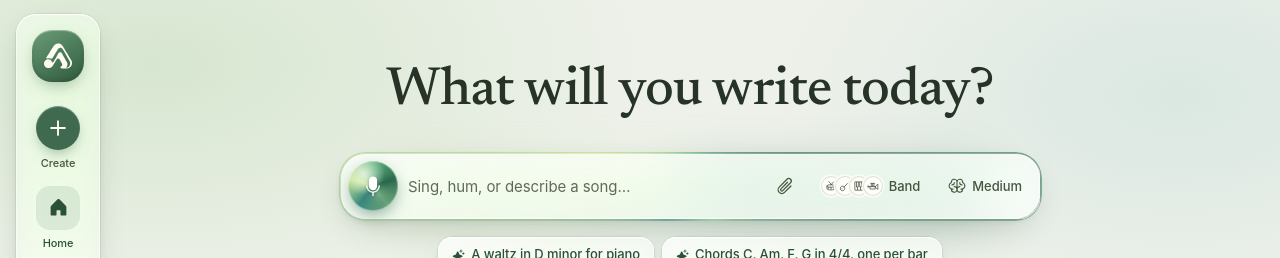
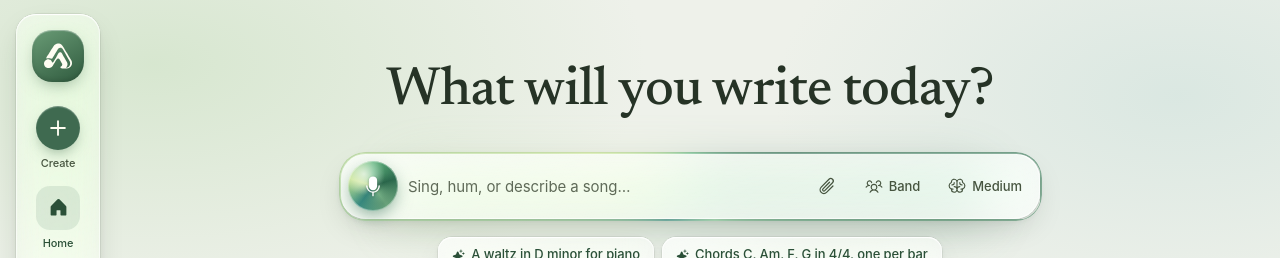
Before and after one commit to danieloquelis/amanuensis-ai, a Next.js app: page / in a window 1280 px wide. Shown: the top 258 px of the page. Built offline with nearby package versions, Linux system fonts and the light colour scheme.

Commit message:
fix: Band Mode's button is one icon the size of its neighbours
The four overlapping instrument circles crowded the compose bar; it is now a single group-of-three icon like Thinking's brain, filled on a soft green when Band Mode is on.

```diff
--- a/modules/assistant/ui/components/BandMenu.tsx
+++ b/modules/assistant/ui/components/BandMenu.tsx
@@ -1,9 +1,5 @@
-import { InstrumentIcon } from "@/modules/editor/ui";
-import type { InstrumentId } from "@/modules/score";
+import { UsersThree } from "@phosphor-icons/react";
 import styles from "./assistant.module.css";
-
-/** The band the button pictures: a rhythm section and a horn. */
-const PICTURED: InstrumentId[] = ["drums", "bass", "piano", "trumpet"];
 
 /**
  * Band Mode in the compose bar: one press turns it on or off. On, music several parts play goes to
@@ -24,13 +20,7 @@ export function BandMenu({ on, onTurn }: { on: boolean; onTurn: (on: boolean) =>
       title={label}
       onClick={() => onTurn(!on)}
     >
-      <span className={styles.bandStack} aria-hidden="true">
-        {PICTURED.map((instrument) => (
-          <span key={instrument}>
-            <InstrumentIcon instrument={instrument} size={12} />
-          </span>
-        ))}
-      </span>
+      <UsersThree size={18} weight={on ? "fill" : "regular"} aria-hidden="true" />
       <span className={styles.bandLabel}>Band</span>
     </button>
   );
--- a/modules/assistant/ui/components/assistant.module.css
+++ b/modules/assistant/ui/components/assistant.module.css
@@ -1189,14 +1189,14 @@
   cursor: pointer;
 }
 
-/* Band Mode in the compose bar: the band's instruments as overlapping circles, lit when on. */
+/* Band Mode in the compose bar: a quiet toggle like Thinking, lit when on. */
 .bandButton {
   display: inline-flex;
   flex: none;
   align-items: center;
   gap: 6px;
   height: 36px;
-  padding: 0 10px 0 8px;
+  padding: 0 10px;
   border: 0;
   border-radius: var(--r-sm);
   corner-shape: squircle;
@@ -1216,26 +1216,6 @@
 .bandButton[data-on="true"] {
   background: color-mix(in srgb, var(--accent) 14%, transparent);
   color: var(--accent-ink);
-}
-
-.bandStack {
-  display: flex;
-}
-
-.bandStack span {
-  display: grid;
-  place-items: center;
-  width: 20px;
-  height: 20px;
-  border-radius: 50%;
-  background: var(--paper);
-  box-shadow:
-    inset 0 0 0 1px var(--line-strong),
-    0 0 0 1.5px var(--surface);
-}
-
-.bandStack span + span {
-  margin-left: -6px;
 }
 
 @container (max-width: 600px) {
```
